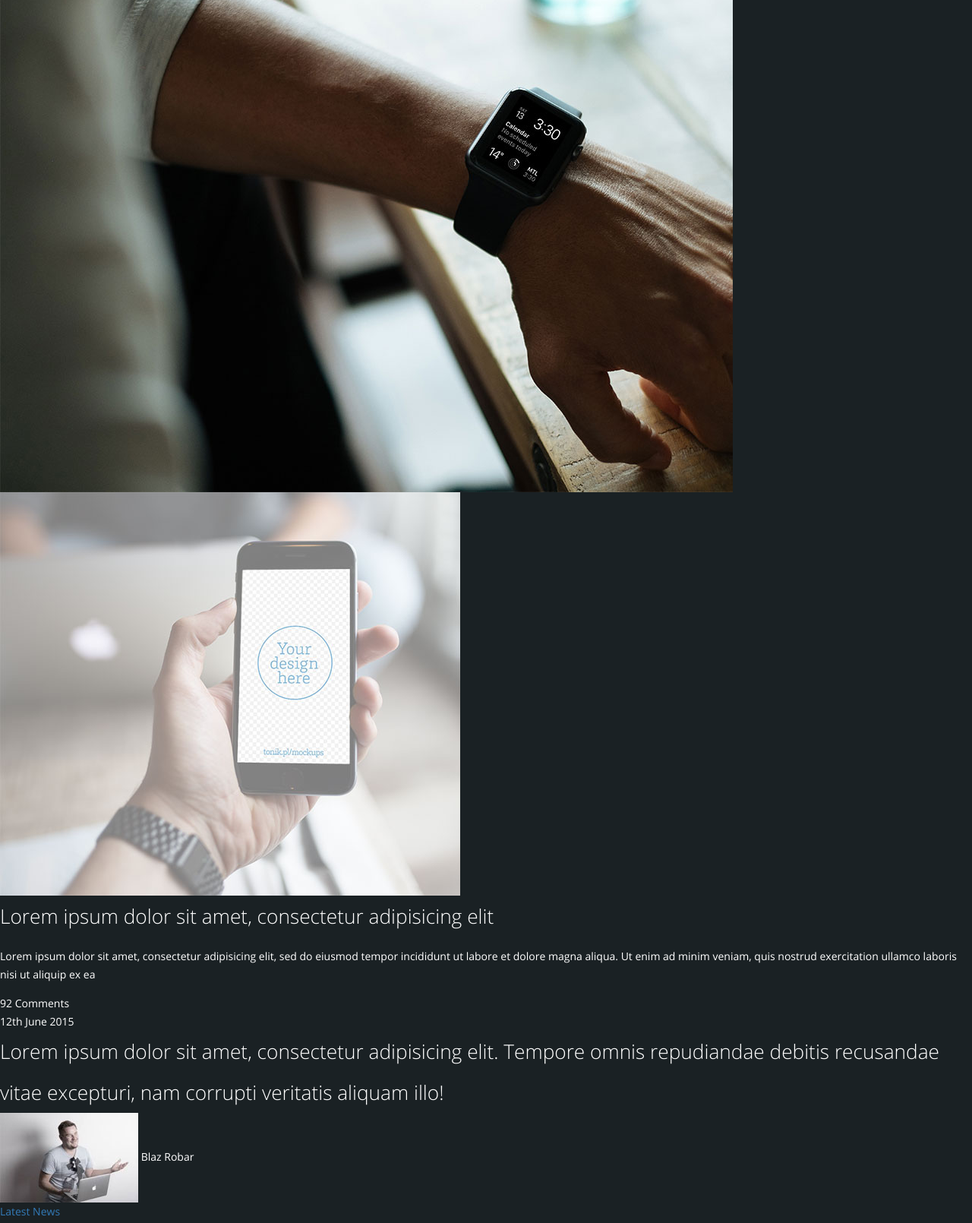
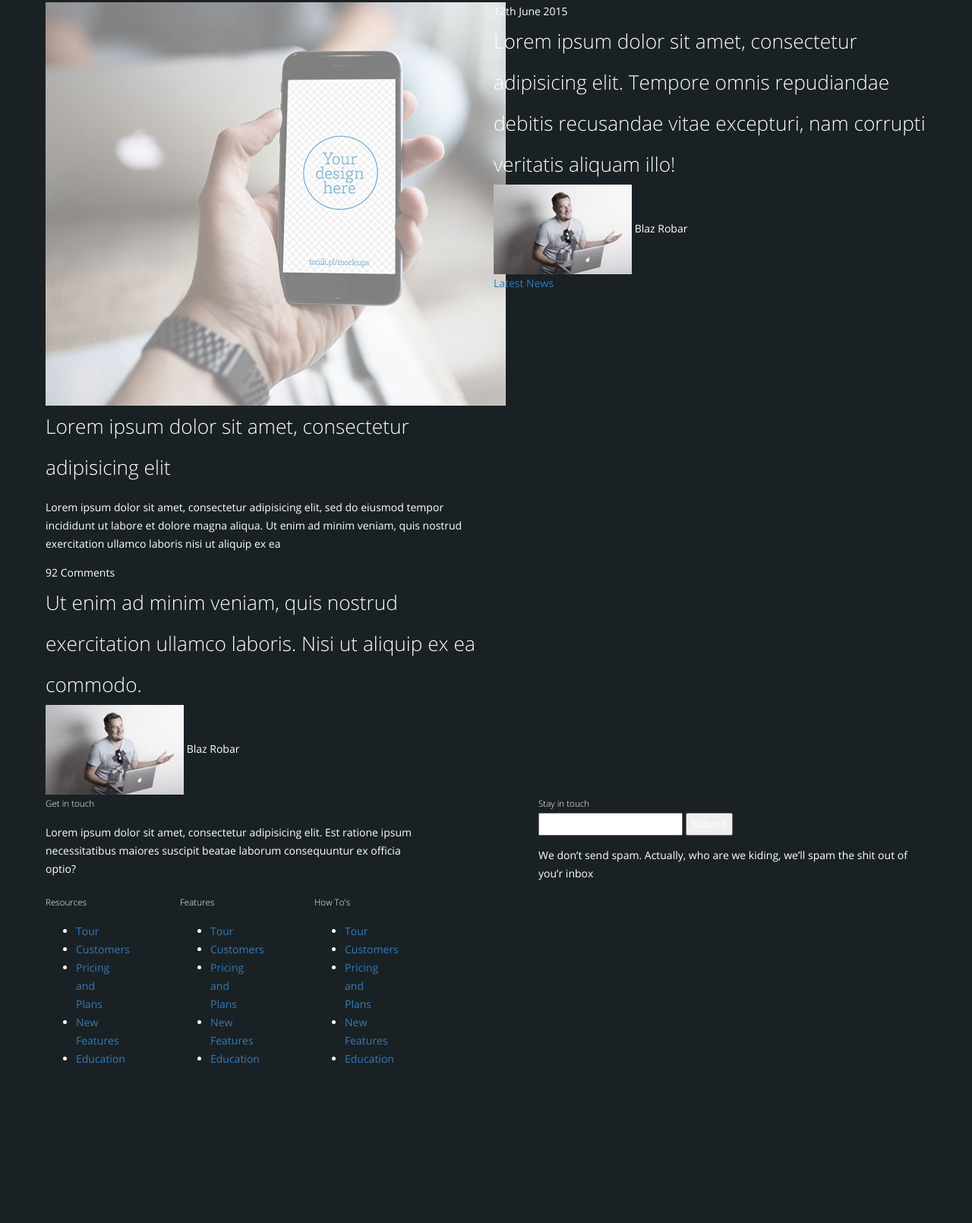
Before and after one commit to alex-bulgakov/tork, a website: page app/index.html in a window 1280 px wide. Shown: the part 3042-4652 px from the top of the page at 76% size. After the commit the page ends 4462 px from the top, so only its background shows below. Drawn offline with Linux system fonts and the light colour scheme; files whose address does not match are found by name.

Commit message:
done with main bootstrap classes

```diff
--- a/app/index.html
+++ b/app/index.html
@@ -274,6 +274,9 @@
 				<div class="main-content__chess-item1">
 
 					<div class="main-content__chess-text">
+						<div class="container">
+							<div class="row">
+								<div class="col-md-10">
 									<img src="img/chess-item.png" alt="">
 									<h3>Conectivity</h3>
 									<h4>
@@ -283,9 +286,8 @@
 										Kickstarter umami Intelligentsia kogi. Try-hard flannel literally, chambray blog crucifix put a bird on it four dollar toast cardigan scenester aesthetic sartorial chia messenger bag Pinterest. 3 wolf moon Thundercats Banksy paleo, yr four loko Shoreditch dreamcatcher.
 									</p>
 								</div>
-
-					<div class="main-content__chess-img">
-						<img src="img/chess-item1.jpg" alt="">
+							</div>
+						</div>
 					</div>
 
 				</div>
@@ -293,9 +295,33 @@
 
 <!-- main-content__chess-item2 -->
 				<div class="main-content__chess-item2">
-					<div class="main-content__chess-video">
+
+					<div class="container">
+						<div class="row">
+
+							<div class="col-md-10">
 								<img src="img/chess-item-video.jpg" alt="">
+							</div>
 
+							<div class="col-md-10">
+								<div class="main-content__chess-news">
+									<div class="main-content__chess-date">
+										12th June 2015
+									</div>
+									<h3>Lorem ipsum dolor sit amet, consectetur adipisicing elit. Tempore omnis repudiandae debitis recusandae vitae excepturi, nam corrupti veritatis aliquam illo!</h3>
+									<div class="main-content__chess-author">
+										<img src="img/author.jpg" alt="">
+										<span>Blaz Robar</span>
+									</div>
+									<a href="#" class="main-content__chess-latest-news">Latest News</a>
+								</div>
+							</div>
+
+						</div>
+
+
+						<div class="row">
+							<div class="col-md-10">
 								<div class="main-content__chess-text">
 									<h3>Lorem ipsum dolor sit amet, consectetur adipisicing elit</h3>
 
@@ -309,29 +335,26 @@
 									</div>
 								</div>
 							</div>
+						</div>
+					</div>
 
-					<div class="main-content__chess-news">
-						<div class="main-content__chess-date">
-							12th June 2015
-						</div>
-						<h3>Lorem ipsum dolor sit amet, consectetur adipisicing elit. Tempore omnis repudiandae debitis recusandae vitae excepturi, nam corrupti veritatis aliquam illo!</h3>
-						<div class="main-content__chess-author">
-							<img src="img/author.jpg" alt="">
-							<span>Blaz Robar</span>
-						</div>
-						<a href="#" class="main-content__chess-latest-news">Latest News</a>
-					</div>
 				</div>
 
 
 <!-- main-content__chess-item3 -->
 				<div class="main-content__chess-item3">
+					<div class="container">
+						<div class="row">
+							<div class="col-md-10">
 								<div class="main-content__chess-cite">
 									<h3>Ut enim ad minim veniam, quis nostrud exercitation ullamco laboris. Nisi ut aliquip ex ea commodo.</h3>
 								</div>
 								<div class="main-content__chess-author">
 										<img src="img/author.jpg" alt="">
 										<span>Blaz Robar</span>
+								</div>
+							</div>
+						</div>
 					</div>
 				</div>
 
@@ -342,14 +365,35 @@
 <!-- footer -->
 		<footer class="footer">
 
-<!-- footer__left-block -->
-			<div class="footer__left-block">
+			<div class="container">
 
+				<div class="row">
+
+					<div class="col-md-9">
 						<div class="footer__text">
 							<h5>Get in touch</h5>
 							<p>Lorem ipsum dolor sit amet, consectetur adipisicing elit. Est ratione ipsum necessitatibus maiores suscipit beatae laborum consequuntur ex officia optio?</p>
 						</div>
+					</div>
 
+					<div class="col-md-9 col-md-offset-2">
+						<div class="footer__contact">
+							<h5>Stay in touch</h5>
+							<form action="/" class="email-send">
+								<input type="text" name="email">
+								<input type="submit">
+							</form>
+							<p>
+								We don’t send spam. Actually, who are we kiding, we’ll spam
+the shit out of you’r inbox
+							</p>
+						</div>
+					</div>
+				</div>
+
+				<div class="row">
+
+					<div class="col-md-2">
 						<div class="footer__list">
 							<h5>Resources</h5>
 							<ul>
@@ -360,7 +404,9 @@
 								<li><a href="#">Education</a></li>
 							</ul>
 						</div>
+					</div>
 
+					<div class="col-md-2 col-md-offset-1">
 						<div class="footer__list">
 							<h5>Features</h5>
 							<ul>
@@ -371,7 +417,9 @@
 								<li><a href="#">Education</a></li>
 							</ul>
 						</div>
+					</div>
 
+					<div class="col-md-2 col-md-offset-1">
 						<div class="footer__list">
 							<h5>How To's</h5>
 							<ul>
@@ -382,16 +430,9 @@
 								<li><a href="#">Education</a></li>
 							</ul>
 						</div>
+					</div>
 
 				</div>
-
-<!-- footer__right-block -->
-			<div class="footer__right-block">
-				<h5>Stay in touch</h5>
-				<form action="/" class="email-send">
-					<input type="text" name="email">
-					<input type="submit">
-				</form>
 			</div>
 
 		</footer>
```
Lines whose indentation alone changed are shown as unchanged.
